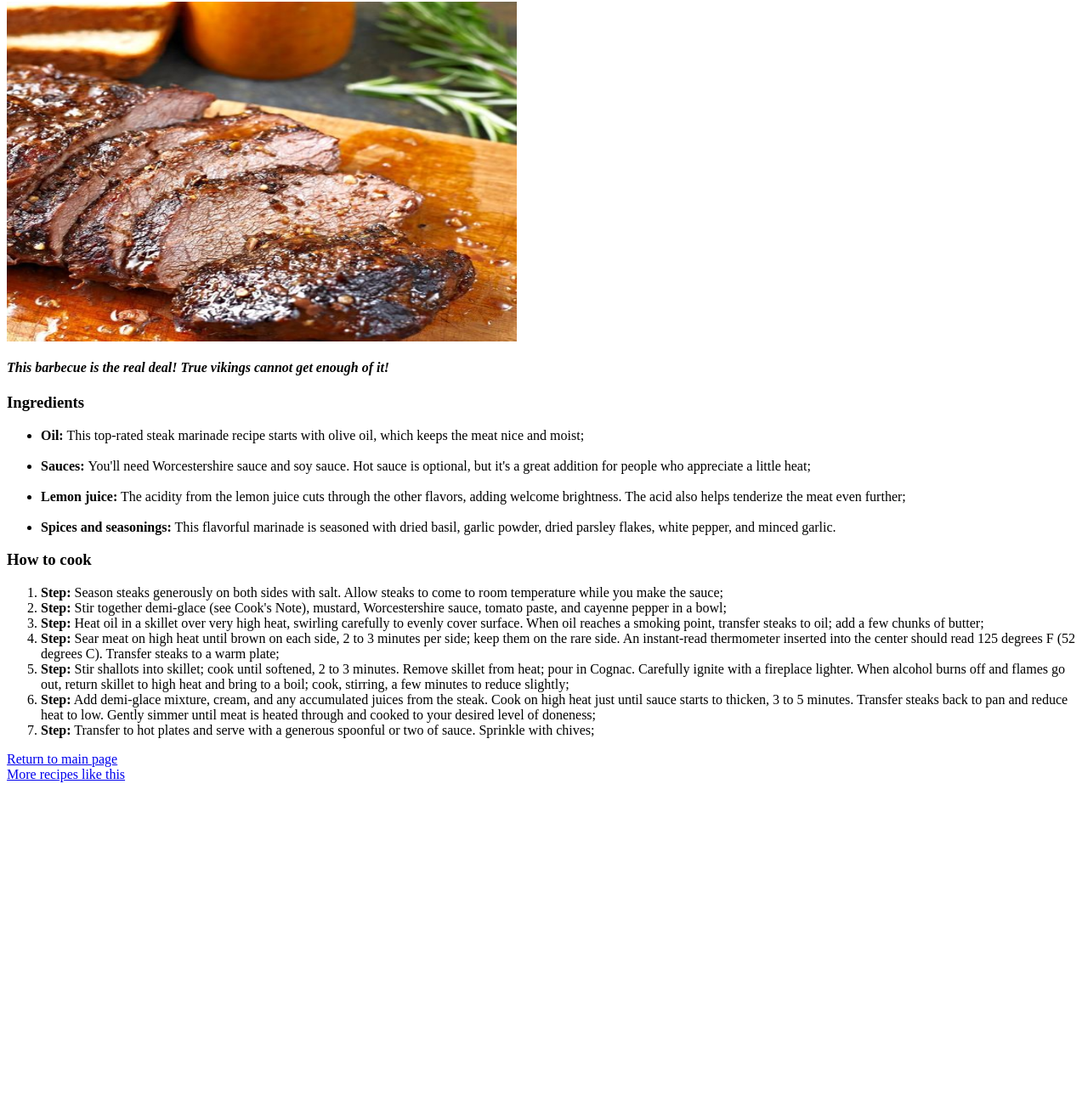
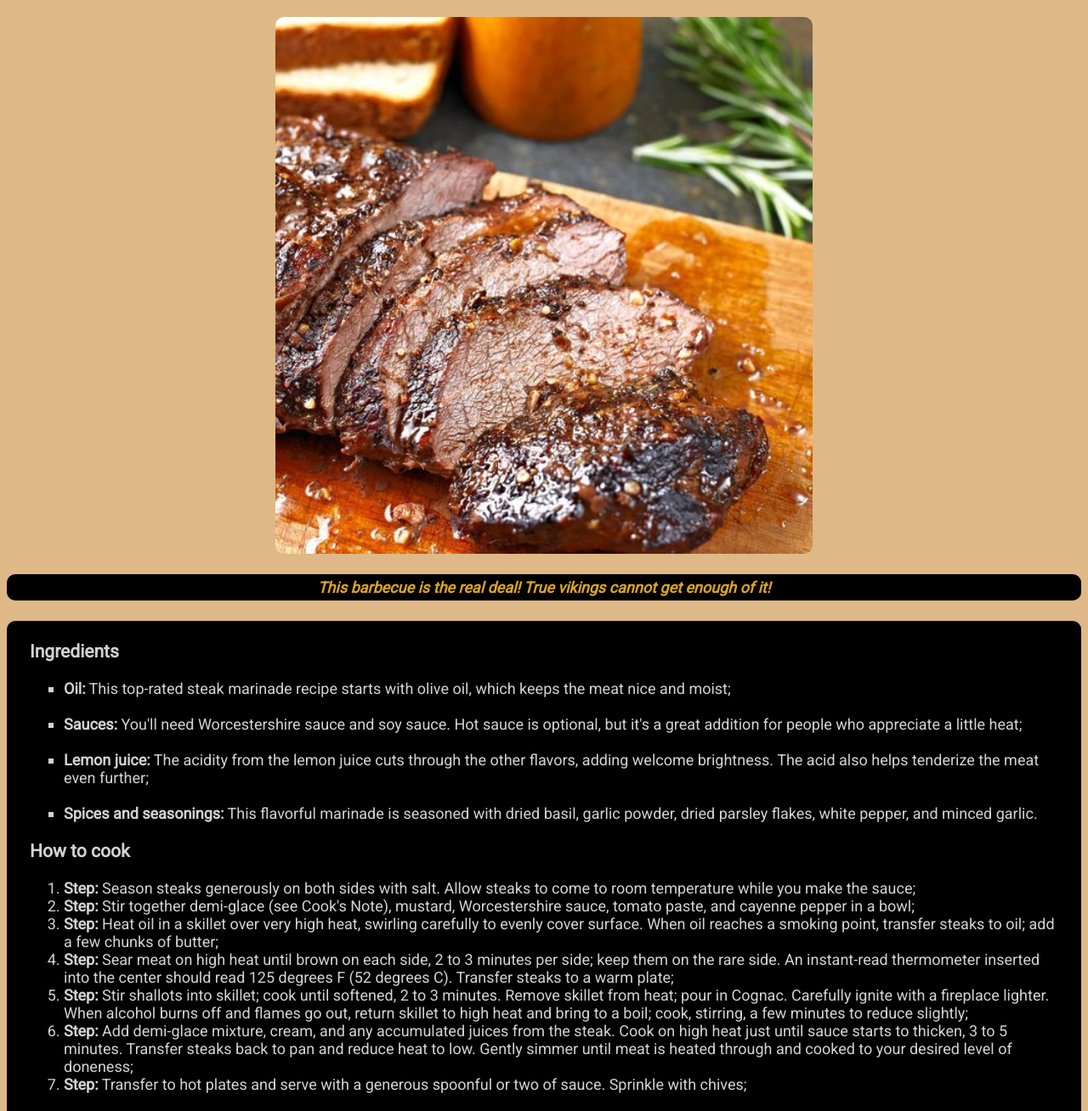
Before and after one commit to dworlitz/css-odin-recipes, a plain HTML site: page recipes/barbecue.html in a window 1280 px wide. Shown: the part 64-1372 px from the top of the page at 85% size. Before the commit the page ends 993 px from the top, so only its background shows below. Drawn offline with Linux system fonts and the light colour scheme.

Commit message:
Submission css-odin-recipes stylized

```diff
--- a/recipes/barbecue.html
+++ b/recipes/barbecue.html
@@ -1,12 +1,12 @@
-
+<link rel="stylesheet" href="../style.css">
 <h1>Grilled Viking Steaks</h1>
-<img src="../images/barbecue.jpg" alt="A picture of a grilled steak that will certainly make your dream about it." height="400" width="600">
+<img id="img-barbecue" src="../images/barbecue.jpg" alt="A picture of a grilled steak that will certainly make your dream about it.">
 <h4><em>This barbecue is the real deal! True vikings cannot get enough of it!</em></h4>
-
+<div class="recipes-background">
 <h3>Ingredients</h3>
 <p>
 
-    <ul>
+    <ul class="bullet">
 
         <li><strong>Oil:</strong> This top-rated steak marinade recipe starts with olive oil, which keeps the meat nice and moist;</li>
         <br>
@@ -37,7 +37,9 @@
 
     </ol>
 </p>
-
+</div>
+<br>
 <a href="../index.html">Return to main page</a>
 <br>
+<br>
 <a href="https://www.allrecipes.com/recipes/92/meat-and-poultry/"> More recipes like this</a>
--- a/style.css
+++ b/style.css
@@ -0,0 +1,68 @@
+@import url('https://fonts.googleapis.com/css2?family=Lora:wght@400;500&family=Roboto&display=swap');
+
+body {
+    font-family: 'Lora', serif;
+    font-family: 'Roboto', sans-serif;
+    font-size: 18px;
+    color: lightgray;
+    background-color: burlywood;
+}
+
+h1 {
+    color: goldenrod;
+    padding: 5px;
+    background-color: black;
+    text-align: center;
+    border-radius: 10px;
+}
+
+h4 {
+    color: goldenrod;
+    padding: 5px;
+    background-color: black;
+    text-align: center;
+    border-radius: 10px;
+}
+
+img {
+    max-width: 100%;
+    margin-left: auto;
+    margin-right: auto;
+    border-radius: 10px;
+}
+
+#img-barbecue {
+    display: block;
+    margin-left: auto;
+    margin-right: auto;
+    width: 50%;
+}
+.main-background {
+    padding: 10px;
+    background-color: black;
+    border-radius: 10px;
+}
+
+.recipes-background {
+    padding-top: 0.1em;
+    padding-left: 1.5em;
+    padding-right: 1.5em;
+    padding-bottom: 1.5em;
+    background-color: black;
+    border-radius: 10px;
+}
+
+.bullet {
+    list-style-type: square;
+}
+
+a {
+    color: white;
+    text-decoration: none;
+    background-color: black;
+    padding: 5px;
+    border: solid 3px goldenrod;
+    border-radius: 5px;
+    font-style:oblique;
+
+}
```
Also changed, not shown: index.html (+7 -3 lines), recipes/fish.html (+8 -4 lines), recipes/lasagna.html (+2 -2 lines).
